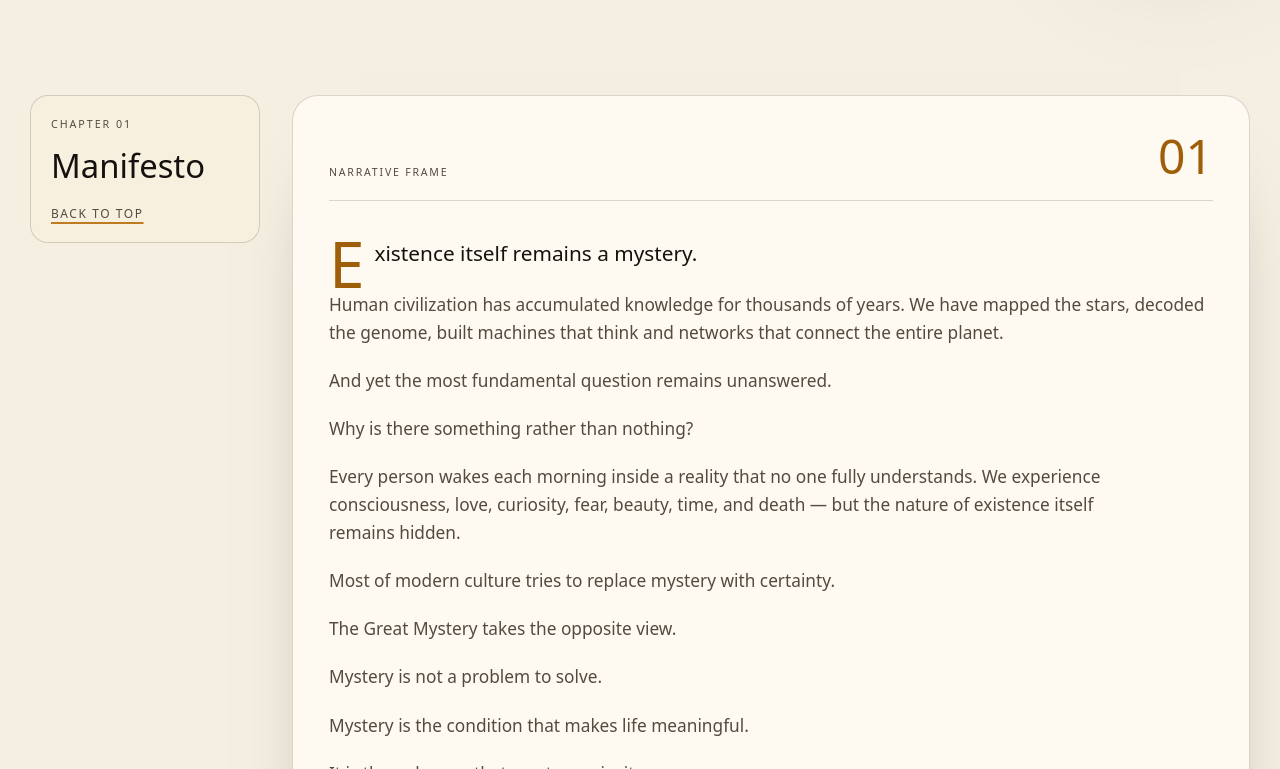
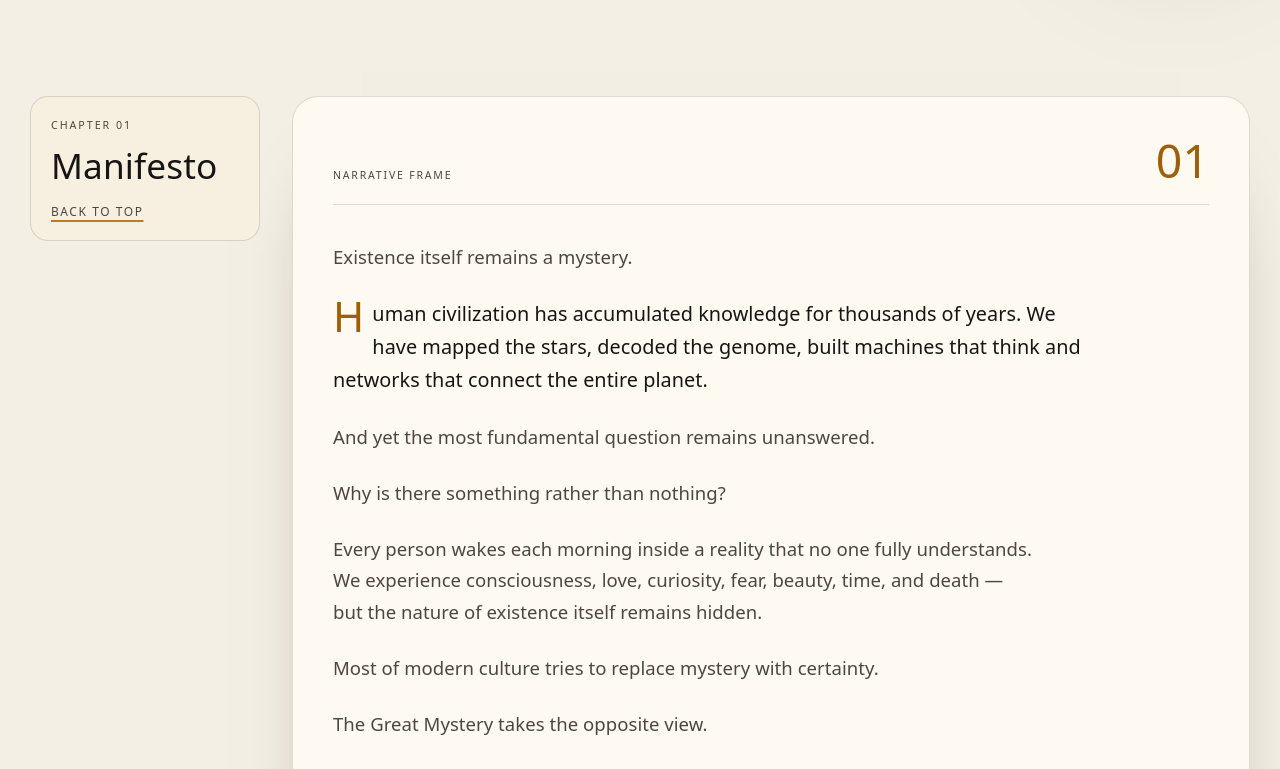
Before and after one commit to alberttoledo/tgmbooklet, a Next.js app: page / in a window 1280 px wide. Shown: the part 1311-2080 px from the top of the page. Built offline with nearby package versions, Linux system fonts and the light colour scheme.

Commit message:
improvements and next version fix

```diff
--- a/app/globals.css
+++ b/app/globals.css
@@ -3,17 +3,17 @@
 @tailwind utilities;
 
 :root {
-  --font-heading: var(--font-bodoni), "Times New Roman", serif;
-  --font-body: var(--font-manrope), "Avenir Next", sans-serif;
+  --font-heading: var(--font-newsreader), "Times New Roman", serif;
+  --font-body: var(--font-source-sans), "Avenir Next", sans-serif;
   --font-label: var(--font-plex-mono), "SFMono-Regular", monospace;
-  --color-paper: #f5efe2;
-  --color-paper-strong: #ecdfc8;
-  --color-ink: #14110f;
-  --color-ink-soft: #544a40;
+  --color-paper: #f4efe4;
+  --color-paper-strong: #ece2cf;
+  --color-ink: #171513;
+  --color-ink-soft: #4d4640;
   --color-accent: #c07a1f;
   --color-accent-deep: #9f5f09;
   --color-deep: #123441;
-  --color-line: rgba(20, 17, 15, 0.16);
+  --color-line: rgba(23, 21, 19, 0.14);
 }
 
 html {
@@ -26,7 +26,9 @@ body {
   font-family: var(--font-body);
   color: var(--color-ink);
   background: transparent;
-  line-height: 1.55;
+  font-size: clamp(1rem, 0.985rem + 0.18vw, 1.08rem);
+  line-height: 1.62;
+  letter-spacing: 0.002em;
   min-height: 100vh;
 }
 
@@ -56,12 +58,16 @@ li {
 
 .dropcap::first-letter {
   float: left;
-  margin-right: 0.62rem;
-  margin-top: 0.34rem;
+  margin-right: 0.5rem;
+  margin-top: 0.23rem;
   font-family: var(--font-heading);
-  font-size: clamp(2.9rem, 5.2vw, 4rem);
-  line-height: 0.7;
+  font-size: clamp(2.4rem, 3.3vw, 3.1rem);
+  line-height: 0.78;
   color: var(--color-accent-deep);
+}
+
+.reading-flow {
+  max-width: 66ch;
 }
 
 .booklet-grid {
--- a/app/layout.tsx
+++ b/app/layout.tsx
@@ -1,18 +1,18 @@
 import type { Metadata } from "next";
-import { Bodoni_Moda, Manrope, IBM_Plex_Mono } from "next/font/google";
+import { Newsreader, Source_Sans_3, IBM_Plex_Mono } from "next/font/google";
 import "./globals.css";
 
-const manrope = Manrope({
-  variable: "--font-manrope",
+const sourceSans = Source_Sans_3({
+  variable: "--font-source-sans",
   subsets: ["latin"],
   weight: ["400", "500", "600", "700"],
   display: "swap"
 });
 
-const bodoni = Bodoni_Moda({
-  variable: "--font-bodoni",
+const newsreader = Newsreader({
+  variable: "--font-newsreader",
   subsets: ["latin"],
-  weight: ["500", "600", "700", "800", "900"],
+  weight: ["500", "600", "700", "800"],
   display: "swap"
 });
 
@@ -36,7 +36,7 @@ export default function RootLayout({
   return (
     <html lang="en">
       <body
-        className={`${manrope.variable} ${bodoni.variable} ${plexMono.variable} bg-[#f5efe2] text-[#14110f] antialiased`}
+        className={`${sourceSans.variable} ${newsreader.variable} ${plexMono.variable} bg-[#f4efe4] text-[#171513] antialiased`}
       >
         {children}
       </body>
--- a/components/Section.tsx
+++ b/components/Section.tsx
@@ -8,10 +8,16 @@ type SectionProps = {
   art?: SectionArt;
 };
 
-function Block({ block, isLead }: { block: SectionBlock; isLead: boolean }) {
+type BlockProps = {
+  block: SectionBlock;
+  isLead: boolean;
+  followsSubheading: boolean;
+};
+
+function Block({ block, isLead, followsSubheading }: BlockProps) {
   if (block.type === "subheading") {
     return (
-      <h3 className="font-heading pt-4 text-2xl leading-snug tracking-[0.01em] text-[var(--color-ink)] md:pt-7 md:text-[2rem]">
+      <h3 className="font-heading pt-6 text-[2rem] leading-[1.06] tracking-[0.005em] text-[var(--color-ink)] md:pt-8 md:text-[2.2rem]">
         {block.text}
       </h3>
     );
@@ -19,11 +25,11 @@ function Block({ block, isLead }: { block: SectionBlock; isLead: boolean }) {
 
   if (block.type === "list") {
     return (
-      <ul className="space-y-3 text-[1.02rem] leading-relaxed text-[var(--color-ink-soft)] md:text-[1.1rem]">
+      <ul className="reading-flow space-y-3 text-[1.06rem] leading-[1.68] text-[var(--color-ink-soft)] md:text-[1.14rem]">
         {block.items.map((item) => (
           <li
             key={item}
-            className="relative pl-7 before:absolute before:left-0 before:top-[0.5em] before:h-[7px] before:w-[7px] before:rounded-full before:bg-[var(--color-accent)] before:content-['']"
+            className="relative pl-7 before:absolute before:left-0 before:top-[0.58em] before:h-[6px] before:w-[6px] before:rounded-full before:bg-[var(--color-accent)] before:content-['']"
           >
             {item}
           </li>
@@ -32,9 +38,13 @@ function Block({ block, isLead }: { block: SectionBlock; isLead: boolean }) {
     );
   }
 
+  if (followsSubheading) {
+    return <p className="reading-flow text-[1.08rem] leading-[1.72] text-[var(--color-ink-soft)] md:text-[1.16rem]">{block.text}</p>;
+  }
+
   return (
     <p
-      className={`${isLead ? "dropcap text-[1.16rem] text-[var(--color-ink)] md:text-[1.3rem]" : "text-[1.03rem] text-[var(--color-ink-soft)] md:text-[1.08rem]"} leading-relaxed`}
+      className={`reading-flow ${isLead ? "dropcap text-[1.15rem] leading-[1.68] text-[var(--color-ink)] md:text-[1.24rem]" : "text-[1.08rem] leading-[1.72] text-[var(--color-ink-soft)] md:text-[1.16rem]"}`}
     >
       {block.text}
     </p>
@@ -52,7 +62,7 @@ export function Section({ section, chapter, art }: SectionProps) {
             <p className="font-label text-[0.67rem] uppercase tracking-[0.18em] text-[var(--color-ink-soft)]">
               Chapter {String(chapter).padStart(2, "0")}
             </p>
-            <h2 id={`${section.id}-title`} className="font-heading mt-3 text-2xl leading-tight md:text-[2.05rem]">
+            <h2 id={`${section.id}-title`} className="font-heading mt-3 text-[1.9rem] leading-[1.05] tracking-[0.004em] md:text-[2.2rem]">
               {section.title}
             </h2>
             <p className="mt-5 text-xs uppercase tracking-[0.13em] text-[var(--color-ink-soft)]">
@@ -65,22 +75,36 @@ export function Section({ section, chapter, art }: SectionProps) {
             </p>
           </aside>
 
-          <article className="section-content overflow-hidden rounded-[26px] border border-[var(--color-line)] bg-[#fffaf1] p-6 shadow-[0_40px_90px_-70px_rgba(20,17,15,1)] md:p-9">
+          <article className="section-content overflow-hidden rounded-[26px] border border-[var(--color-line)] bg-[#fffaf1] p-6 shadow-[0_40px_90px_-70px_rgba(20,17,15,1)] md:p-10">
             <div className="section-banner mb-9 flex items-end justify-between gap-4 border-b border-[var(--color-line)] pb-5">
               <p className="font-label text-[0.66rem] uppercase tracking-[0.17em] text-[var(--color-ink-soft)]">Narrative Frame</p>
-              <p className="font-heading text-4xl leading-none text-[var(--color-accent-deep)] md:text-5xl">
+              <p className="font-heading text-[2.5rem] leading-none text-[var(--color-accent-deep)] md:text-[2.9rem]">
                 {String(chapter).padStart(2, "0")}
               </p>
             </div>
 
-            <div className="space-y-5">
+            <div className="space-y-5 md:space-y-6">
               {section.blocks.map((block, index) => {
-                const isLead = block.type === "paragraph" && !leadUsed;
+                const previousBlock = section.blocks[index - 1];
+                const followsSubheading = previousBlock?.type === "subheading";
+                const qualifiesForLead =
+                  block.type === "paragraph" &&
+                  !followsSubheading &&
+                  block.text.length >= 120 &&
+                  (section.id === "manifesto" || section.id === "philosophy");
+                const isLead = qualifiesForLead && !leadUsed;
                 if (isLead) {
                   leadUsed = true;
                 }
 
-                return <Block key={`${section.id}-${index}`} block={block} isLead={isLead} />;
+                return (
+                  <Block
+                    key={`${section.id}-${index}`}
+                    block={block}
+                    isLead={isLead}
+                    followsSubheading={followsSubheading}
+                  />
+                );
               })}
             </div>
 
--- a/package.json
+++ b/package.json
@@ -9,7 +9,7 @@
     "lint": "next lint"
   },
   "dependencies": {
-    "next": "15.2.0",
+    "next": "15.5.10",
     "react": "19.0.0",
     "react-dom": "19.0.0"
   },
@@ -18,8 +18,8 @@
     "@types/react": "19.0.8",
     "@types/react-dom": "19.0.3",
     "autoprefixer": "10.4.20",
-    "eslint": "9.19.0",
-    "eslint-config-next": "15.2.0",
+    "eslint": "9.39.3",
+    "eslint-config-next": "15.5.10",
     "postcss": "8.5.1",
     "tailwindcss": "3.4.17",
     "typescript": "5.7.3"
```
Also changed, not shown: 1 other file (tests, documents, lock files or other folders).
